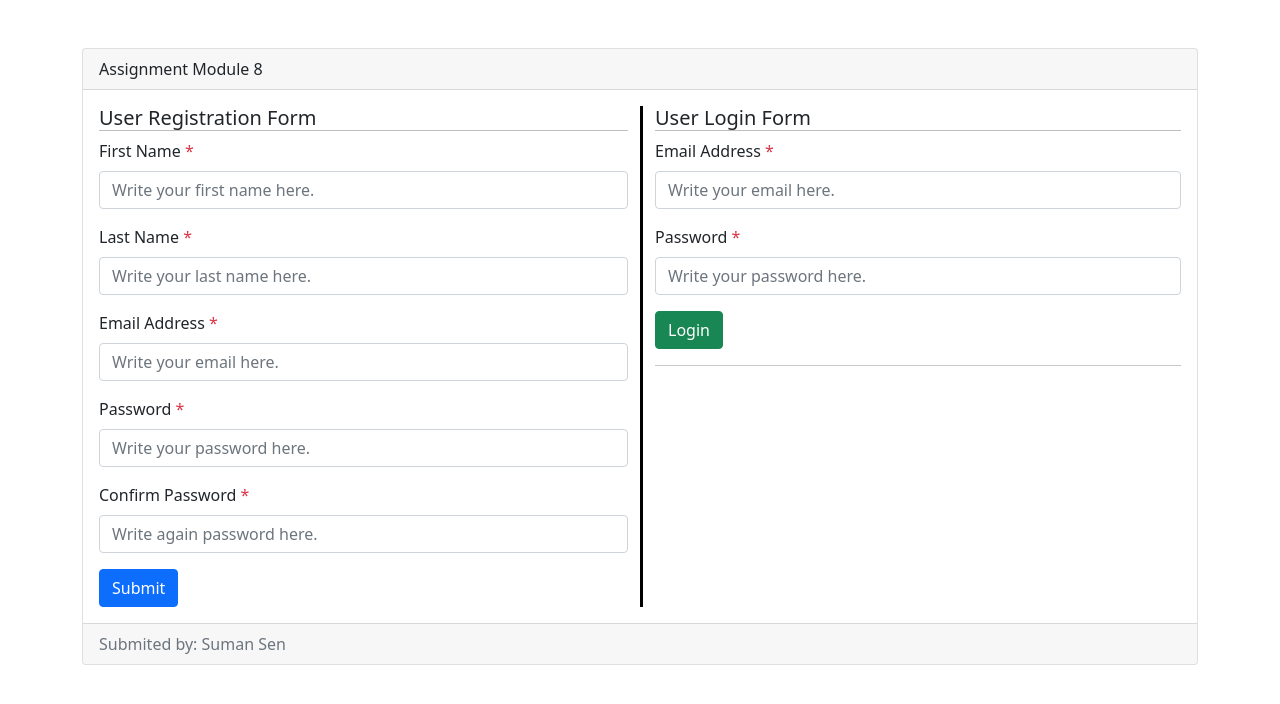
After one commit to bdsuman/ostad, a PHP site: page /assignment_8th.php in a window 1280 px wide. The commit adds this page. Shown: the top 704 px of the page. Run offline with PHP 8.4, Linux system fonts and the light colour scheme.

Commit message:
assignment 8 ok

```diff
--- a/assignment_6th.php
+++ b/assignment_6th.php
@@ -14,7 +14,7 @@ if (isset($_POST['submit'])) {
     if (!empty($email)) {
 
         if (!filter_var($email, FILTER_VALIDATE_EMAIL)) {
-            $error_msg[]='Valid email address formatting!';
+            $error_msg[]='Invalid email address formatting!';
         }
     }else{
         $error_msg[]='Email is Required';
--- /dev/null
+++ b/assignment_8th.php
@@ -0,0 +1,218 @@
+<?php
+date_default_timezone_set('Asia/Dhaka');
+$error_msg = array();
+if (isset($_POST['submit'])) {
+
+    $fname = htmlspecialchars(strip_tags($_POST['fname']));
+    $lname = htmlspecialchars(strip_tags($_POST['lname']));
+    $email = htmlspecialchars(strip_tags($_POST['email']));
+    $password = htmlspecialchars(strip_tags($_POST['password']));
+    $confirm_password = htmlspecialchars(strip_tags($_POST['confirm_password']));
+
+    if (empty($fname)) {
+        $error_msg[]='First Name is Required';
+    }
+
+    if (empty($lname)) {
+        $error_msg[]='First Name is Required';
+    }
+
+    if (!empty($email)) {
+
+        if (!filter_var($email, FILTER_VALIDATE_EMAIL)) {
+            $error_msg[]='Invalid email address formatting!';
+        }
+    }else{
+        $error_msg[]='Email is Required';
+    }
+
+    if (empty($password)) {
+        $error_msg[]='Password is Required';
+    }else if(empty($confirm_password)){
+        $error_msg[]='Confirm Password is Required';
+    }else if($password!=$confirm_password){
+        $error_msg[]='Confirm Password Missmatch';
+    }
+
+
+    /**
+     * Save register user Data in CSV File
+     */
+
+    if(count($error_msg)==0){
+        $csv_file_name ='register_users.csv';
+    $data = array( $fname,$lname,$email,$password);
+    if(!file_exists($csv_file_name)){
+        fopen( $csv_file_name, 'w' );
+    }
+
+    $file = fopen( $csv_file_name, 'a' );
+
+    if ( fputcsv( $file, $data ) === false ) {
+        die( 'Error writing to file.' );
+    }
+
+    fclose($file);
+     //set cookie
+          $success_msg = ' Successfully Save.';
+    }
+
+}
+?>
+<!doctype html>
+<html lang="en">
+
+<head>
+    <!-- Required meta tags -->
+    <meta charset="utf-8">
+    <meta name="viewport" content="width=device-width, initial-scale=1">
+
+    <!-- Bootstrap CSS -->
+    <link href="https://cdn.jsdelivr.net/npm/bootstrap@5.0.2/dist/css/bootstrap.min.css" rel="stylesheet" integrity="sha384-EVSTQN3/azprG1Anm3QDgpJLIm9Nao0Yz1ztcQTwFspd3yD65VohhpuuCOmLASjC" crossorigin="anonymous">
+
+    <title>Assignment Module - 8</title>
+</head>
+
+<body>
+    <div class="container">
+        <div class="card mt-5">
+            <div class="card-header">
+                Assignment Module 8
+            </div>
+            <div class="card-body">
+                <div class="row">
+                    <div class="col-md-6">
+                        <h5 class="card-title" style="border-bottom: 1px solid #bfbfbf;">User Registration Form</h5>
+                        <?php
+                        if (count($error_msg)>0) {
+
+                            foreach($error_msg as $msg){
+                                echo <<<alert_error
+                                        <div class="alert alert-warning alert-dismissible fade show" role="alert">
+                                            <strong>Caution!!</strong> {$msg}
+                                            <button type="button" class="btn-close" data-bs-dismiss="alert" aria-label="Close"></button>
+                                        </div>
+                                    alert_error;
+                            }
+
+                        }
+
+                        if (isset($success_msg)) {
+                            echo <<<alert_succes
+                                    <div class="alert alert-success alert-dismissible fade show" role="alert">
+                                        <strong>Congratulations!!</strong> {$success_msg}
+                                        <button type="button" class="btn-close" data-bs-dismiss="alert" aria-label="Close"></button>
+                                    </div>
+                                    alert_succes;
+                        }
+                        ?>
+                        <form action="" method="POST" >
+                            <div class="mb-3">
+                                <label for="fname" class="form-label">First Name <span class="text-danger">*</span></label>
+                                <input type="text" class="form-control" name="fname" id="fname" placeholder="Write your first name here.">
+                            </div>
+                            <div class="mb-3">
+                                <label for="lname" class="form-label">Last Name <span class="text-danger">*</span></label>
+                                <input type="text" class="form-control" name="lname" id="lname" placeholder="Write your last name here.">
+                            </div>
+                            <div class="mb-3">
+                                <label for="email" class="form-label">Email Address <span class="text-danger">*</span></label>
+                                <input type="email" class="form-control" id="email" name="email" placeholder="Write your email here.">
+                            </div>
+                            <div class="mb-3">
+                                <label for="password" class="form-label">Password <span class="text-danger">*</span></label>
+                                <input type="password" class="form-control" id="password" name="password" placeholder="Write your password here.">
+                            </div>
+                            <div class="mb-3">
+                                <label for="confirm_password" class="form-label">Confirm Password <span class="text-danger">*</span></label>
+                                <input type="password" class="form-control" id="confirm_password" name="confirm_password" placeholder="Write again password here.">
+                            </div>
+
+                            <button type="submit" name="submit" class="btn btn-primary">Submit</button>
+                        </form>
+                    </div>
+                    <div class="col-md-6" style="border-left: 3px solid black;">
+                    <?php
+                         $login_error_msg = array();
+                        if(isset($_POST['loginsubmit'])){
+                            $email = htmlspecialchars(strip_tags($_POST['loginemail']));
+                            $password = htmlspecialchars(strip_tags($_POST['loginpassword']));
+                            if (!empty($email)) {
+                                if (!filter_var($email, FILTER_VALIDATE_EMAIL)) {
+                                    $login_error_msg[]='Invalid email address formatting!';
+                                }
+                            }else{
+                                $login_error_msg[]='Email is Required';
+                            }
+
+                            if (empty($password)) {
+                                $login_error_msg[]='Password is Required';
+                            }
+
+                            if (count($login_error_msg)==0) {
+                                unset($_COOKIE['firstname']);
+                                setcookie('firstname', '', time() - 3600, '/');
+                                $csv_file ='register_users.csv';
+
+                                if (($handle = fopen($csv_file, "r")) !== FALSE) {
+                                        while ($data = fgetcsv($handle, 1000, ",")) {
+                                            if( ($email==$data[2]) && ($password==$data[3])){
+                                                setcookie('firstname',$data[0]);
+                                                header("location:welcome.php");
+                                            }
+
+                                    }
+
+                                    fclose($handle);
+                                }
+                            }
+
+                        }
+                        ?>
+                        <h5 class="card-title" style="border-bottom: 1px solid #bfbfbf;">User Login Form</h5>
+                        <?php
+                        if (count($login_error_msg)>0) {
+
+                            foreach($login_error_msg as $loginmsg){
+                                echo <<<alert_error
+                                        <div class="alert alert-warning alert-dismissible fade show" role="alert">
+                                            <strong>Caution!!</strong> {$loginmsg}
+                                            <button type="button" class="btn-close" data-bs-dismiss="alert" aria-label="Close"></button>
+                                        </div>
+                                    alert_error;
+                            }
+
+                        }
+                        ?>
+                        <form action="" method="POST" >
+                            <div class="mb-3">
+                                <label for="loginemail" class="form-label">Email Address <span class="text-danger">*</span></label>
+                                <input type="email" class="form-control" id="loginemail" name="loginemail" placeholder="Write your email here.">
+                            </div>
+                            <div class="mb-3">
+                                <label for="loginpassword" class="form-label">Password <span class="text-danger">*</span></label>
+                                <input type="password" class="form-control" id="loginpassword" name="loginpassword" placeholder="Write your password here.">
+                            </div>
+
+                            <button type="submit" name="loginsubmit" class="btn btn-success">Login</button>
+                        </form>
+                           <hr>
+
+
+
+                    </div>
+                </div>
+
+            </div>
+            <div class="card-footer text-muted">
+                Submited by: Suman Sen
+            </div>
+        </div>
+    </div>
+
+
+    <script src="https://cdn.jsdelivr.net/npm/bootstrap@5.0.2/dist/js/bootstrap.bundle.min.js" integrity="sha384-MrcW6ZMFYlzcLA8Nl+NtUVF0sA7MsXsP1UyJoMp4YLEuNSfAP+JcXn/tWtIaxVXM" crossorigin="anonymous"></script>
+
+</body>
+
+</html>
--- /dev/null
+++ b/register_users.csv
@@ -0,0 +1,3 @@
+Brittany,Contreras,nogenalu@mailinator.com,Pa$$w0rd!
+Kim,Fowler,teba@mailinator.com,Pa$$w0rd!
+Paul,Meyer,zosabec@mailinator.com,Pa$$w0rd!
```
Also changed, not shown: welcome.php (added, +49 -0 lines).
